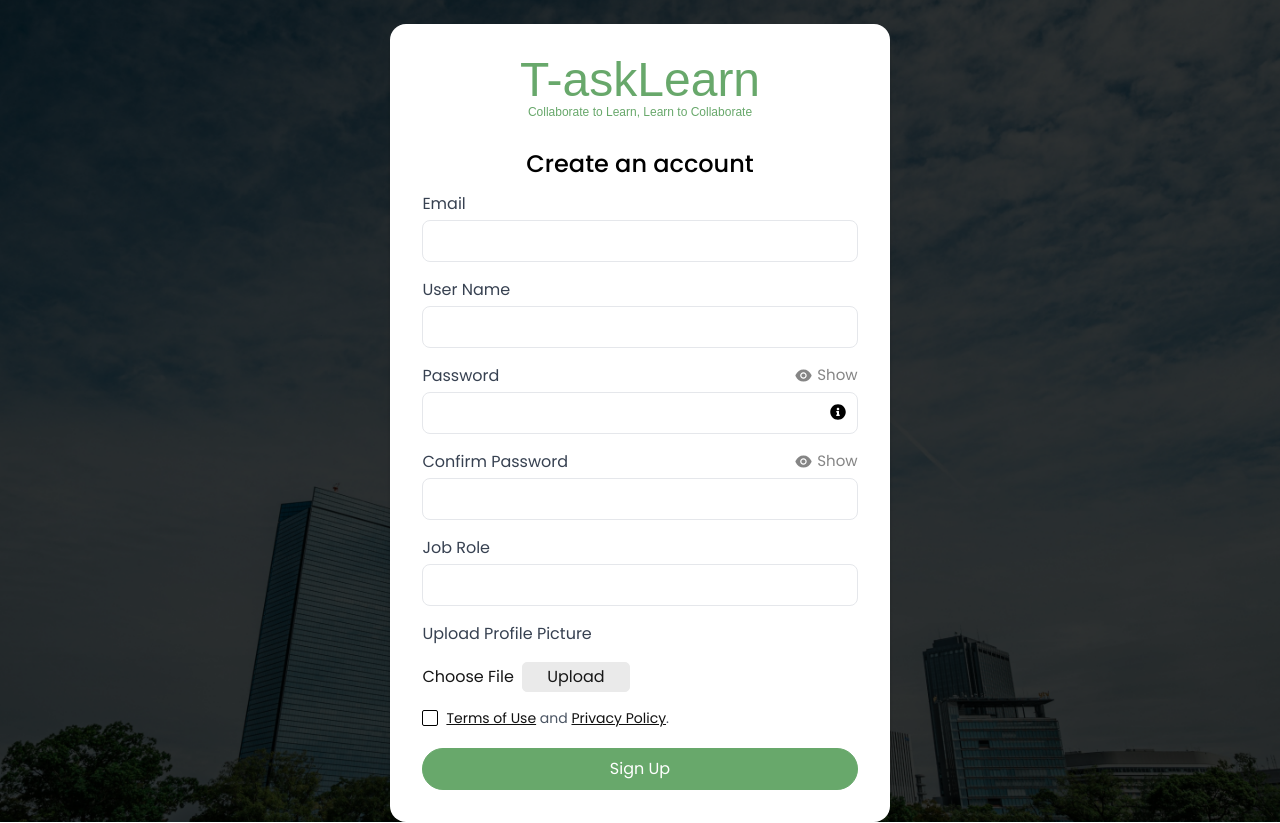
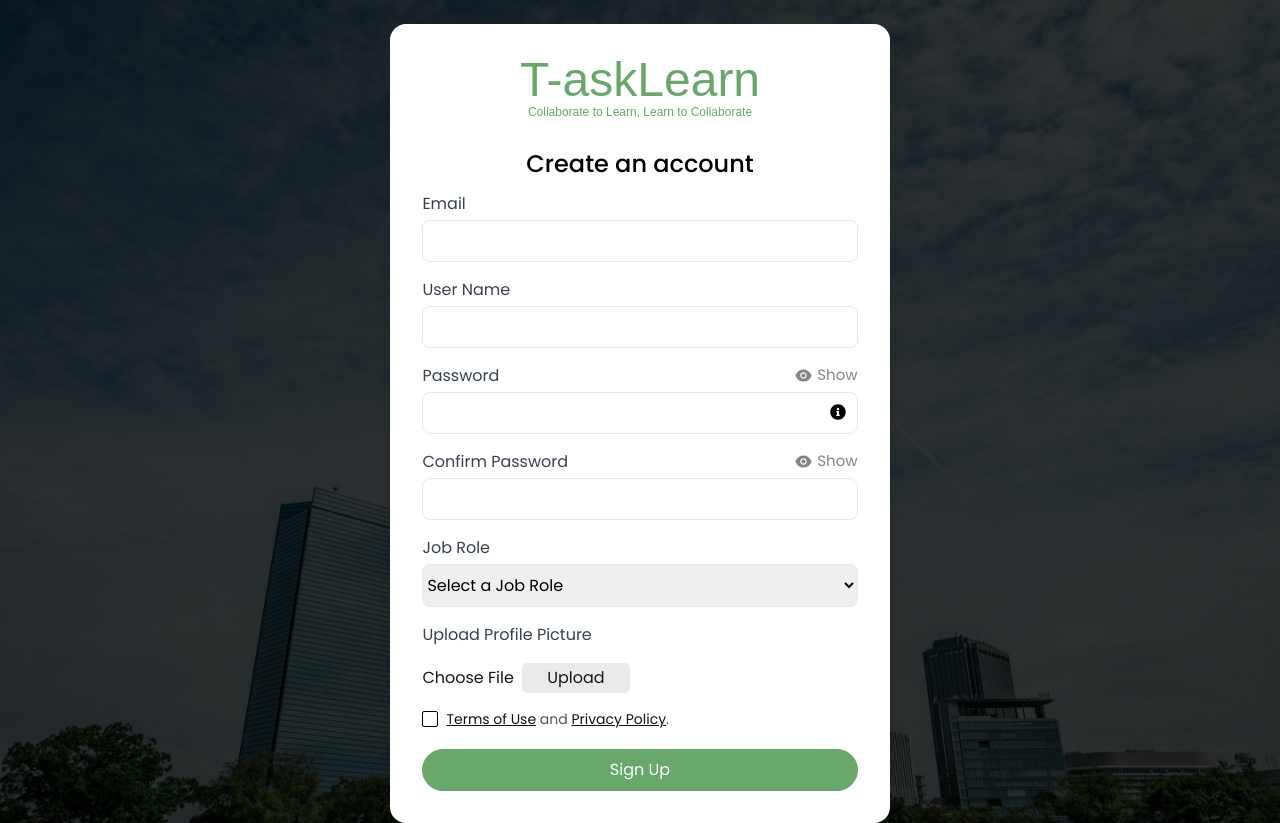
Before and after one commit to bananaappsuk/website_team, a Next.js app in the folder tasklearn_frontend/: page /signup in a window 1280 px wide. Built offline with nearby package versions, Linux system fonts and the light colour scheme.

Commit message:
jobRole dropdown added

```diff
--- a/tasklearn_frontend/src/components/TaskContext.tsx
+++ b/tasklearn_frontend/src/components/TaskContext.tsx
@@ -1,4 +1,4 @@
-import React, { createContext, useContext, useState, ReactNode } from 'react';
+import React, { createContext, useContext, useState, ReactNode } from "react";
 
 export interface Task {
   [x: string]: any;
@@ -22,29 +22,33 @@ export interface Task {
   isDeleted: boolean;
 }
 
-
 interface TaskContextType {
   task: Task;
+  jobRoleLists: string[];
   setTask: React.Dispatch<React.SetStateAction<Task>>;
 }
 
-const TaskContext = createContext<TaskContextType | undefined>(undefined);
+export const TaskContext = createContext<TaskContextType | undefined>(
+  undefined
+);
 
-export const TaskProvider: React.FC<{ children: ReactNode }> = ({ children }) => {
+export const TaskProvider: React.FC<{ children: ReactNode }> = ({
+  children,
+}) => {
   const [task, setTask] = useState<Task>({
-        createdBy: '',
-        taggedStaff: '',
-        contributingStaff: '',
-        taskName: '',
-        history: '',
-        examination: '',
-        diagnosis: '',
-        plan: '',
-        followUp: '',
-        postConsultation: '',
-        feedback: '',
-        keyLearningPoint: '',
-        action: '',
+    createdBy: "",
+    taggedStaff: "",
+    contributingStaff: "",
+    taskName: "",
+    history: "",
+    examination: "",
+    diagnosis: "",
+    plan: "",
+    followUp: "",
+    postConsultation: "",
+    feedback: "",
+    keyLearningPoint: "",
+    action: "",
     Library: false,
     Learn: false,
     isShared: false,
@@ -52,9 +56,35 @@ export const TaskProvider: React.FC<{ children: ReactNode }> = ({ children }) =>
     isDeleted: false,
   });
 
+  const jobRoleLists: string[] = [
+    "Advanced clinical practitioner",
+    "Assistant practice manager",
+    "Care coordinator",
+    "Clinical pharmacist",
+    "Community paramedic",
+    "Dietician",
+    "General practice assistants",
+    "General practitioner",
+    "Health & wellbeing coach",
+    "Healthcare support workers",
+    "Nursing associate",
+    "Occupational therapist",
+    "Operations manager",
+    "Other",
+    "Pharmacy technician",
+    "Phlebotomist",
+    "Physician associate",
+    "Physiotherapist",
+    "Practice manager",
+    "Practice nurse",
+    "Receptionist",
+    "Social prescriber",
+    "Specialist mental health practitioner",
+    "Healthcare Student",
+  ];
 
   return (
-        <TaskContext.Provider value={{ task, setTask }}>
+    <TaskContext.Provider value={{ task, setTask, jobRoleLists }}>
       {children}
     </TaskContext.Provider>
   );
@@ -63,7 +93,7 @@ export const TaskProvider: React.FC<{ children: ReactNode }> = ({ children }) =>
 export const useTask = () => {
   const context = useContext(TaskContext);
   if (!context) {
-        throw new Error('useTask must be used within a TaskProvider');
+    throw new Error("useTask must be used within a TaskProvider");
   }
   return context;
 };
--- a/tasklearn_frontend/src/firebase.js
+++ b/tasklearn_frontend/src/firebase.js
@@ -11,7 +11,6 @@ const firebaseConfig = {
   appId: "1:586415236942:web:cfa086bdf0546b3d00201f",
 };
 
-
 const app = !getApps().length ? initializeApp(firebaseConfig) : getApp();
 const auth = getAuth(app);
 const db = getFirestore(app);
--- a/tasklearn_frontend/src/pages/signup.tsx
+++ b/tasklearn_frontend/src/pages/signup.tsx
@@ -1,4 +1,4 @@
-import React, { useRef, useEffect, useState } from "react";
+import React, { useRef, useEffect, useState, useContext } from "react";
 import { toast } from "react-toastify";
 import { createUserWithEmailAndPassword } from "firebase/auth";
 import { auth, db } from "../firebase";
@@ -9,6 +9,7 @@ import { AiFillEye, AiFillEyeInvisible } from "react-icons/ai";
 import { FaInfoCircle } from "react-icons/fa";
 import BgImage from "../../public/assets/Rectangle68.png";
 import { doc, setDoc, getDocs, collection, query } from "firebase/firestore";
+import { useTask } from "../components/TaskContext";
 
 interface FormData {
   email: string;
@@ -20,6 +21,7 @@ interface FormData {
 }
 
 const SignUp: React.FC = () => {
+  const { jobRoleLists } = useTask();
   const fileInputRef = useRef<HTMLInputElement | null>(null);
   const router = useRouter();
   const [formData, setFormData] = useState<FormData>({
@@ -50,8 +52,6 @@ const SignUp: React.FC = () => {
   const allRequirementsMet = Object.values(passwordRequirements).every(
     (value) => value === true
   );
-
-
 
   const togglePasswordVisibility = () => {
     setPasswordVisible(!passwordVisible);
@@ -132,11 +132,17 @@ const SignUp: React.FC = () => {
     }
   }, 500);
 
-  const handleChange = async (e: React.ChangeEvent<HTMLInputElement>) => {
+  const handleChange = async (
+    e: React.ChangeEvent<HTMLInputElement | HTMLSelectElement>
+  ) => {
     let maxSize = 5 * 1024 * 1024;
-    const { name, value, checked, type, files } = e.target;
+    const { name, value, type } = e.target as
+      | HTMLInputElement
+      | HTMLSelectElement;
+    const { files } = e.target as HTMLInputElement;
 
     if (name === "termsAccepted") {
+      const { checked } = e.target as HTMLInputElement;
       setTermsAccepted(checked);
     }
     if (type === "file" && files) {
@@ -144,6 +150,7 @@ const SignUp: React.FC = () => {
         toast.error("Please upload an image file.");
       } else if (files[0].type.startsWith("image/")) {
         //check image file size
+
         if (files[0].size > maxSize) {
           toast.error("File size is too large. Maximum size is 5MB.");
           return;
@@ -206,9 +213,9 @@ const SignUp: React.FC = () => {
       return;
     }
 
-    if(formData.password!==formData.confirmPassword){
-       toast.error("Passwords do not match!");
-       return
+    if (formData.password !== formData.confirmPassword) {
+      toast.error("Passwords do not match!");
+      return;
     }
     if (!formData.profilePic) {
       toast.error("Please upload a profile picture.");
@@ -257,8 +264,6 @@ const SignUp: React.FC = () => {
       }
     }
   };
-
-
 
   return (
     <>
@@ -454,15 +459,23 @@ const SignUp: React.FC = () => {
                     Job Role
                   </label>
                 </div>
-                <input
-                  type="text"
+                <select
+                  className="w-full py-2 border text-black rounded-lg  "
                   name="jobRole"
-                  id="jobRole"
                   value={formData.jobRole}
                   onChange={handleChange}
-                  required={allRequirementsMet && formData.password===formData.confirmPassword}
-                  className="w-full px-4 py-2 border text-black rounded-lg"
-                />
+                  required={
+                    allRequirementsMet &&
+                    formData.password === formData.confirmPassword
+                  }
+                >
+                  <option value="" disabled>Select a Job Role</option>
+                  {jobRoleLists.map((role, index) => (
+                    <option key={index} value={role}>
+                      {role}
+                    </option>
+                  ))}
+                </select>
               </div>
               <div className="mb-4 mt-4">
                 <label className="block text-gray-700 mb-1 text-sm sm:text-base">
```
Lines whose indentation alone changed are shown as unchanged.
